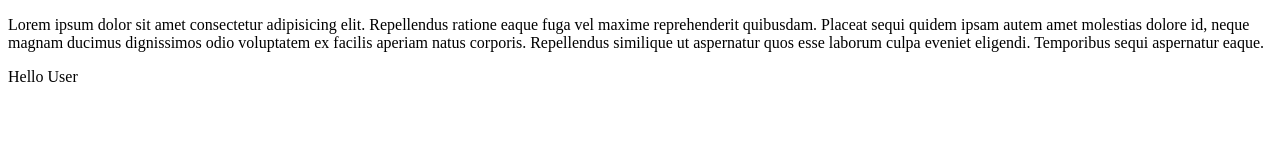
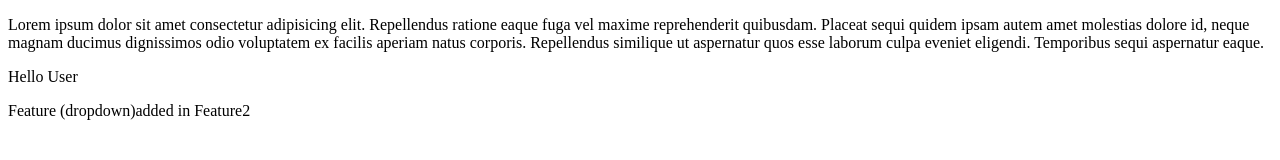
Before and after one commit to Poonam-Kumari-tech/Repo2, a plain HTML site: page index.html in a window 1280 px wide. Drawn offline with Linux system fonts and the light colour scheme.

Commit message:
Feature DropDown Added

```diff
--- a/index.html
+++ b/index.html
@@ -9,6 +9,7 @@
 <body>
     <p>Lorem ipsum dolor sit amet consectetur adipisicing elit. Repellendus ratione eaque fuga vel maxime reprehenderit quibusdam. Placeat sequi quidem ipsam autem amet molestias dolore id, neque magnam ducimus dignissimos odio voluptatem ex facilis aperiam natus corporis. Repellendus similique ut aspernatur quos esse laborum culpa eveniet eligendi. Temporibus sequi aspernatur eaque.</p>
     <p>Hello User</p>
+    <p>Feature (dropdown)added in Feature2</p>
     <script src="index.js"></script>
 </body>
 </html>
```
